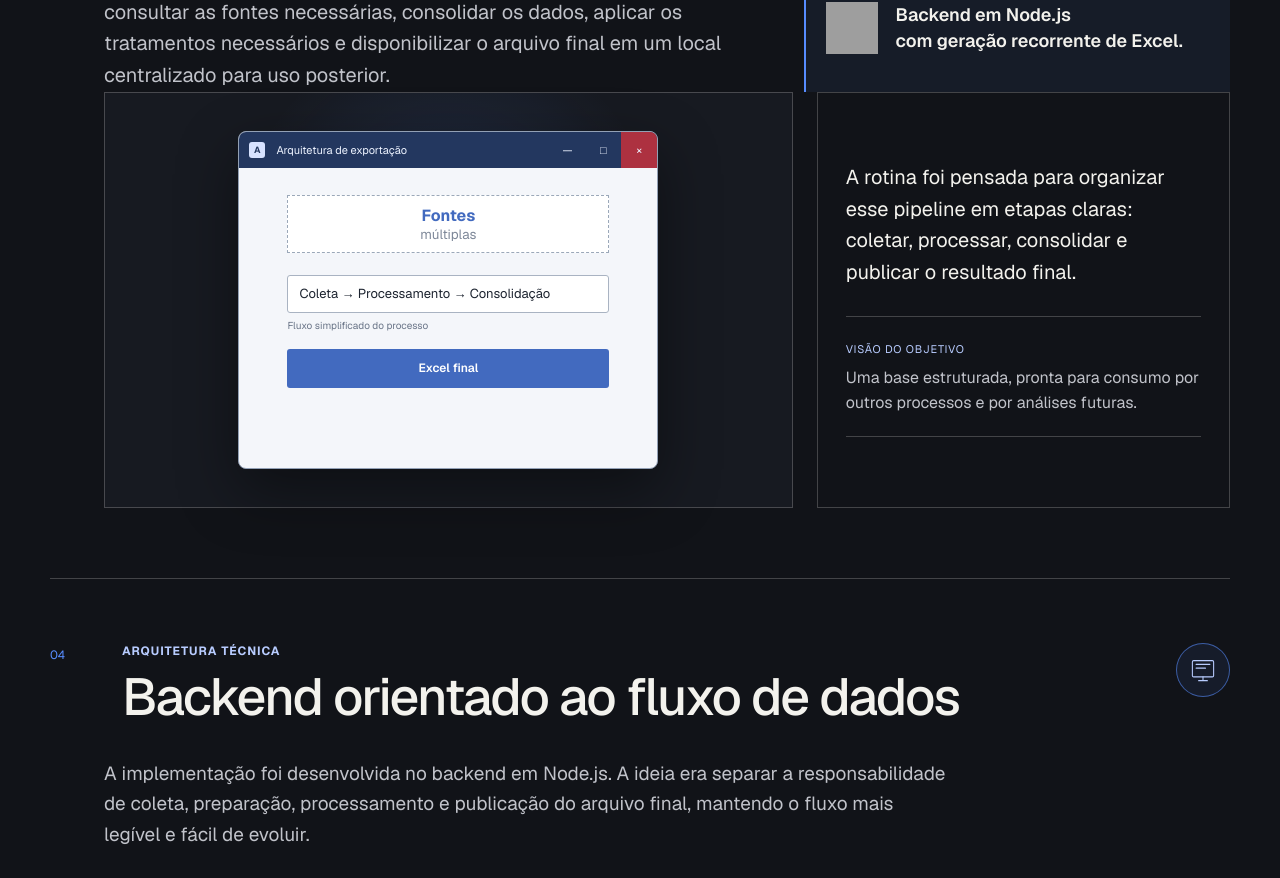
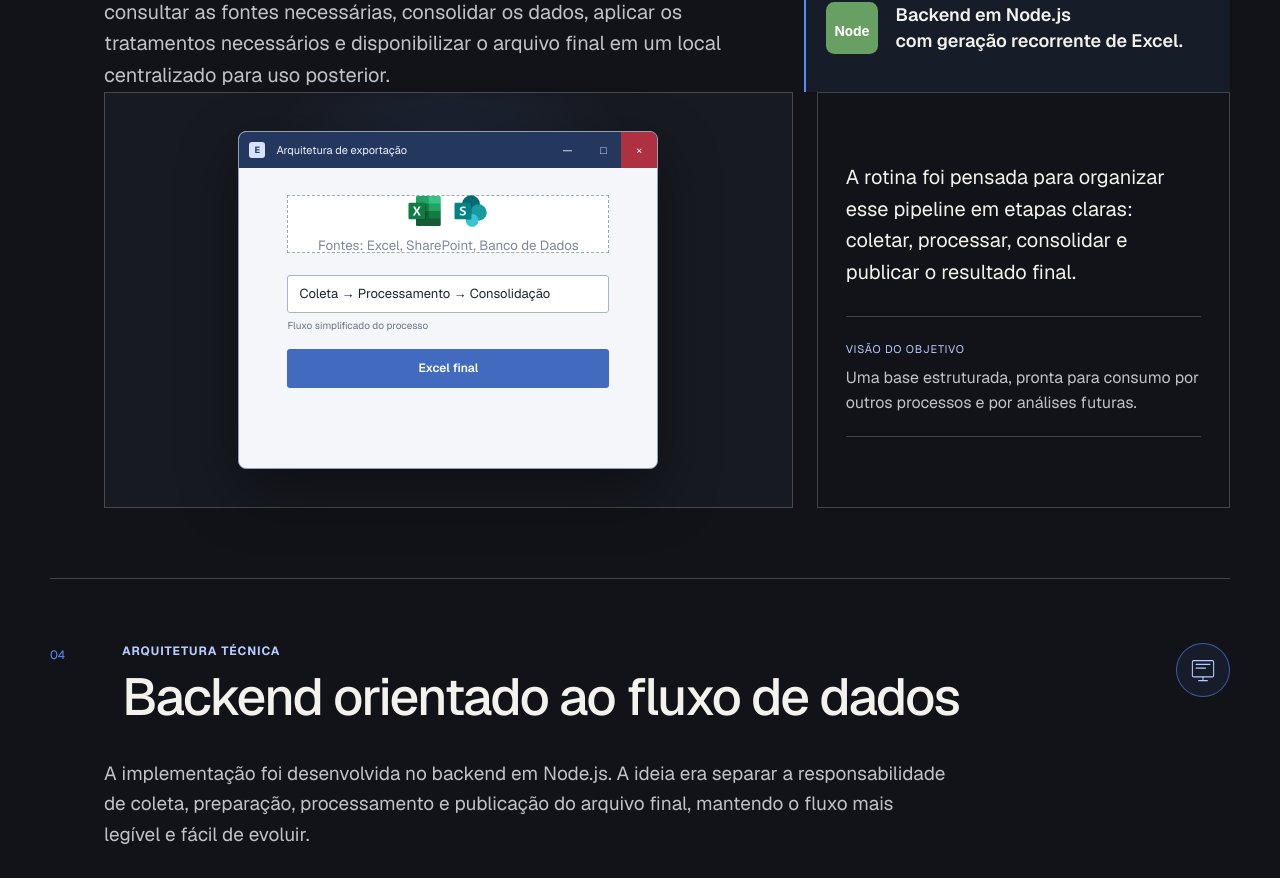
Before and after one commit to bycauazin/landing-page, a Next.js app: page /projetos/account-manager-exportacao-excel in a window 1280 px wide. Shown: the part 3291-4169 px from the top of the page. Built offline with nearby package versions, Linux system fonts and the light colour scheme; grey boxes are pictures that could not be loaded.

Commit message:
chore: melhorar UI de exportação diária — corrigir logo Node.js e atualizar janela conceitual

```diff
--- a/app/projetos/[slug]/course-access-case.module.css
+++ b/app/projetos/[slug]/course-access-case.module.css
@@ -66,6 +66,11 @@
 .pythonBadge { display:flex; min-height:96px; padding:18px 20px; align-items:center; gap:18px; border-left:2px solid var(--blue); background:rgba(87,140,255,.07); }
 .pythonBadge img { flex:0 0 auto; }
 .pythonBadge strong { font-size:18px; font-weight:520; line-height:1.45; }
+
+/* Alias for non-Python tech badges (keeps backward compatibility) */
+.nodeBadge { display:flex; min-height:96px; padding:18px 20px; align-items:center; gap:18px; border-left:2px solid var(--blue); background:rgba(87,140,255,.07); }
+.nodeBadge img { flex:0 0 auto; }
+.nodeBadge strong { font-size:18px; font-weight:520; line-height:1.45; }
 .operationGrid { display:grid; grid-template-columns:repeat(2,1fr); gap:1px; margin:28px 0 0 54px; padding:1px; background:var(--line); list-style:none; }
 .operationGrid li { display:grid; grid-template-columns:38px 1fr; min-height:126px; padding:22px; background:var(--ink); }
 .operationGrid li>span { color:var(--blue); font-size:11px; }
--- a/app/projetos/[slug]/exportacao-diaria-case.js
+++ b/app/projetos/[slug]/exportacao-diaria-case.js
@@ -160,14 +160,20 @@ export default function ExportacaoDiariaCase() {
           <SectionHeading number="03" eyebrow="Objetivo" title="Tornar o fluxo recorrente e confiável" id="objective-title" icon="challenge" />
           <div className={styles.solutionIntro}>
             <p>O objetivo foi criar uma rotina automatizada no backend para consultar as fontes necessárias, consolidar os dados, aplicar os tratamentos necessários e disponibilizar o arquivo final em um local centralizado para uso posterior.</p>
-            <div className={styles.pythonBadge}><Image src="/technology-icons/nodejs.svg" width={52} height={52} alt="Node.js" /><strong>Backend em Node.js<br />com geração recorrente de Excel.</strong></div>
+            <div className={styles.nodeBadge}><Image src="/technology-icons/nodejs.svg" width={52} height={52} alt="Node.js" /><strong>Backend em Node.js<br />com geração recorrente de Excel.</strong></div>
           </div>
           <div className={styles.interfaceLayout}>
             <div className={styles.desktopScene}>
               <div className={styles.desktopWindow} aria-label="Arquitetura conceitual da exportação diária para Excel">
-                <div className={styles.titleBar}><span className={styles.appIcon}>A</span><span>Arquitetura de exportação</span><div aria-hidden="true"><i>—</i><i>□</i><i>×</i></div></div>
+                <div className={styles.titleBar}><span className={styles.appIcon}>E</span><span>Arquitetura de exportação</span><div aria-hidden="true"><i>—</i><i>□</i><i>×</i></div></div>
                 <div className={styles.windowBody}>
-                  <div className={styles.logoPlaceholder}><span>Fontes</span><small>múltiplas</small></div>
+                  <div className={styles.logoPlaceholder}>
+                    <div style={{display:'flex',gap:10,alignItems:'center',marginBottom:8}}>
+                      <Image src="/technology-icons/excel.svg" alt="Excel" width={36} height={36} />
+                      <Image src="/technology-icons/sharepoint.svg" alt="SharePoint" width={36} height={36} />
+                    </div>
+                    <small>Fontes: Excel, SharePoint, Banco de Dados</small>
+                  </div>
                   <div className={styles.fakeSelect}>Coleta → Processamento → Consolidação</div>
                   <small>Fluxo simplificado do processo</small>
                   <button type="button">Excel final</button>
```
Also changed, not shown: public/technology-icons/nodejs.svg (added).
